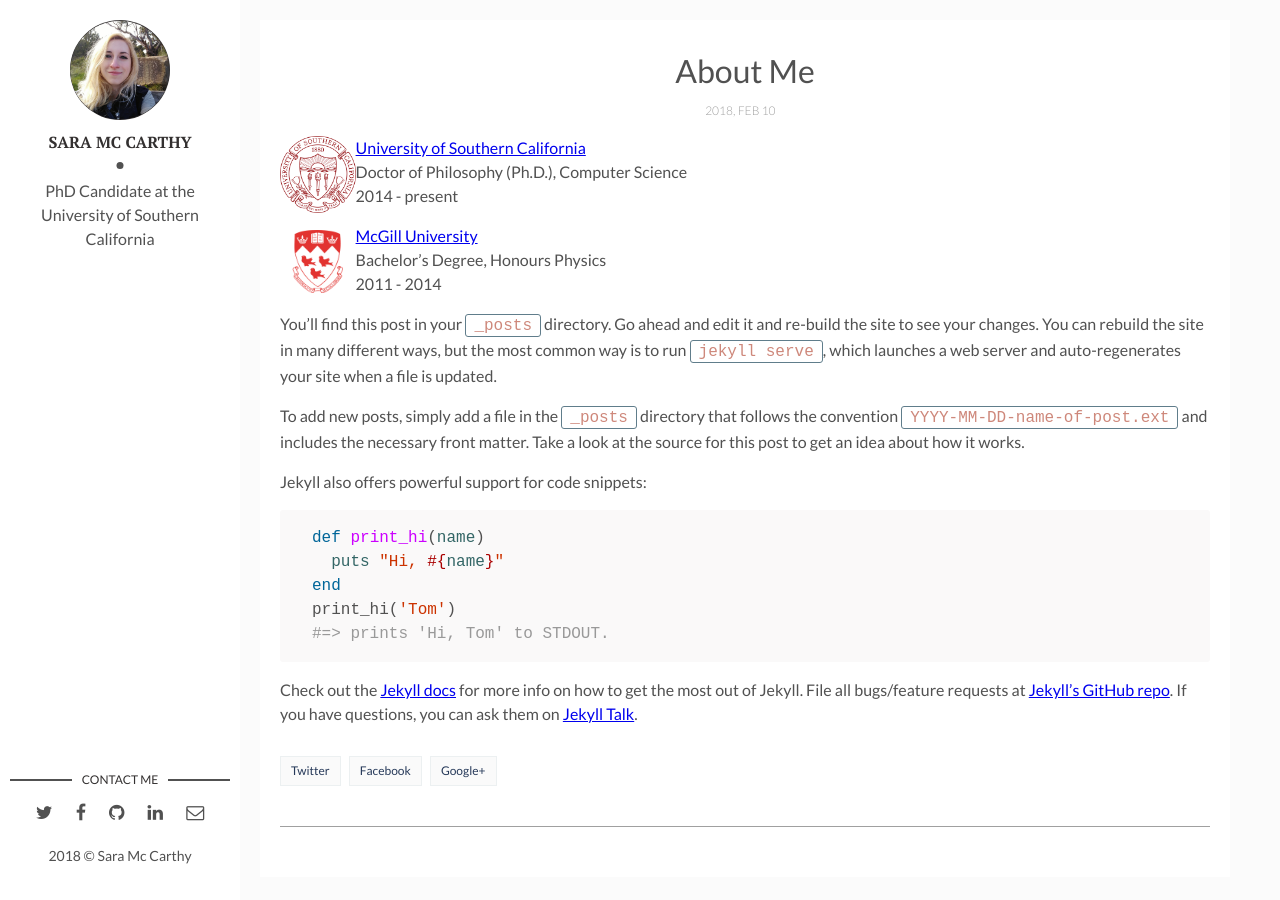
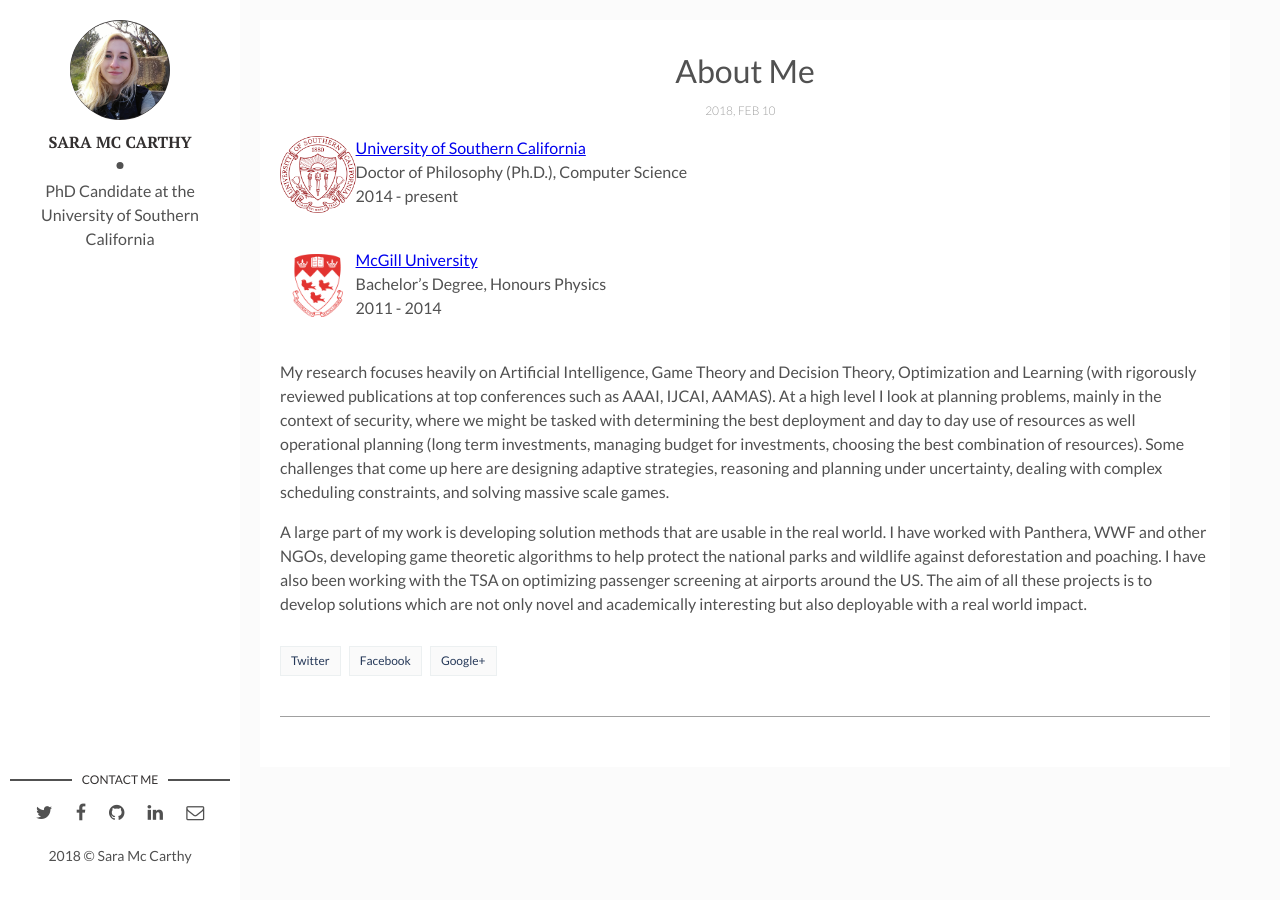
Before and after one commit to saramccarthy/saramccarthy.github.io, a Jekyll site: the page built from _posts/2018-02-10-about-me.markdown, in a window 1280 px wide. Built offline with Jekyll 4.4.1, drawn with Linux system fonts in a browser that asks for light colours; comment, search, counter and statistics services are not loaded.

Commit message:
Update 2018-02-10-about-me.markdown

```diff
--- a/_posts/2018-02-10-about-me.markdown
+++ b/_posts/2018-02-10-about-me.markdown
@@ -8,29 +8,13 @@
 <img style="float: left; width: 2cm" src="{{site.baseurl}}/assets/img/usc.png">
         <a href="http://www.usc.edu">University of Southern California</a><br>
         Doctor of Philosophy (Ph.D.), Computer Science <br>
-        2014 - present
+        2014 - present<br><br>
 
 <img style="float: left; width: 2cm" src="{{site.baseurl}}/assets/img/mcgill.png">
         <a href="http://www.mcgill.ca">McGill University</a> <br>
         Bachelor's Degree, Honours Physics <br>
-        2011 - 2014 <br>
+        2011 - 2014 <br><br>
 
-You’ll find this post in your `_posts` directory. Go ahead and edit it and re-build the site to see your changes. You can rebuild the site in many different ways, but the most common way is to run `jekyll serve`, which launches a web server and auto-regenerates your site when a file is updated.
+My research focuses heavily on Artificial Intelligence, Game Theory and Decision Theory, Optimization and Learning (with rigorously reviewed publications at top conferences such as AAAI, IJCAI, AAMAS). At a high level I look at planning problems, mainly in the context of security, where we might be tasked with determining the best deployment and day to day use of resources as well operational planning (long term investments, managing budget for investments, choosing the best combination of resources). Some challenges that come up here are designing adaptive strategies, reasoning and planning under uncertainty, dealing with complex scheduling constraints, and solving massive scale games.
 
-To add new posts, simply add a file in the `_posts` directory that follows the convention `YYYY-MM-DD-name-of-post.ext` and includes the necessary front matter. Take a look at the source for this post to get an idea about how it works.
-
-Jekyll also offers powerful support for code snippets:
-
-{% highlight ruby %}
-def print_hi(name)
-  puts "Hi, #{name}"
-end
-print_hi('Tom')
-#=> prints 'Hi, Tom' to STDOUT.
-{% endhighlight %}
-
-Check out the [Jekyll docs][jekyll-docs] for more info on how to get the most out of Jekyll. File all bugs/feature requests at [Jekyll’s GitHub repo][jekyll-gh]. If you have questions, you can ask them on [Jekyll Talk][jekyll-talk].
-
-[jekyll-docs]: https://jekyllrb.com/docs/home
-[jekyll-gh]:   https://github.com/jekyll/jekyll
-[jekyll-talk]: https://talk.jekyllrb.com/
+A large part of my work is developing solution methods that are usable in the real world. I have worked with Panthera, WWF and other NGOs, developing game theoretic algorithms to help protect the national parks and wildlife against deforestation and poaching. I have also been working with the TSA on optimizing passenger screening at airports around the US. The aim of all these projects is to develop solutions which are not only novel and academically interesting but also deployable with a real world impact.
```
